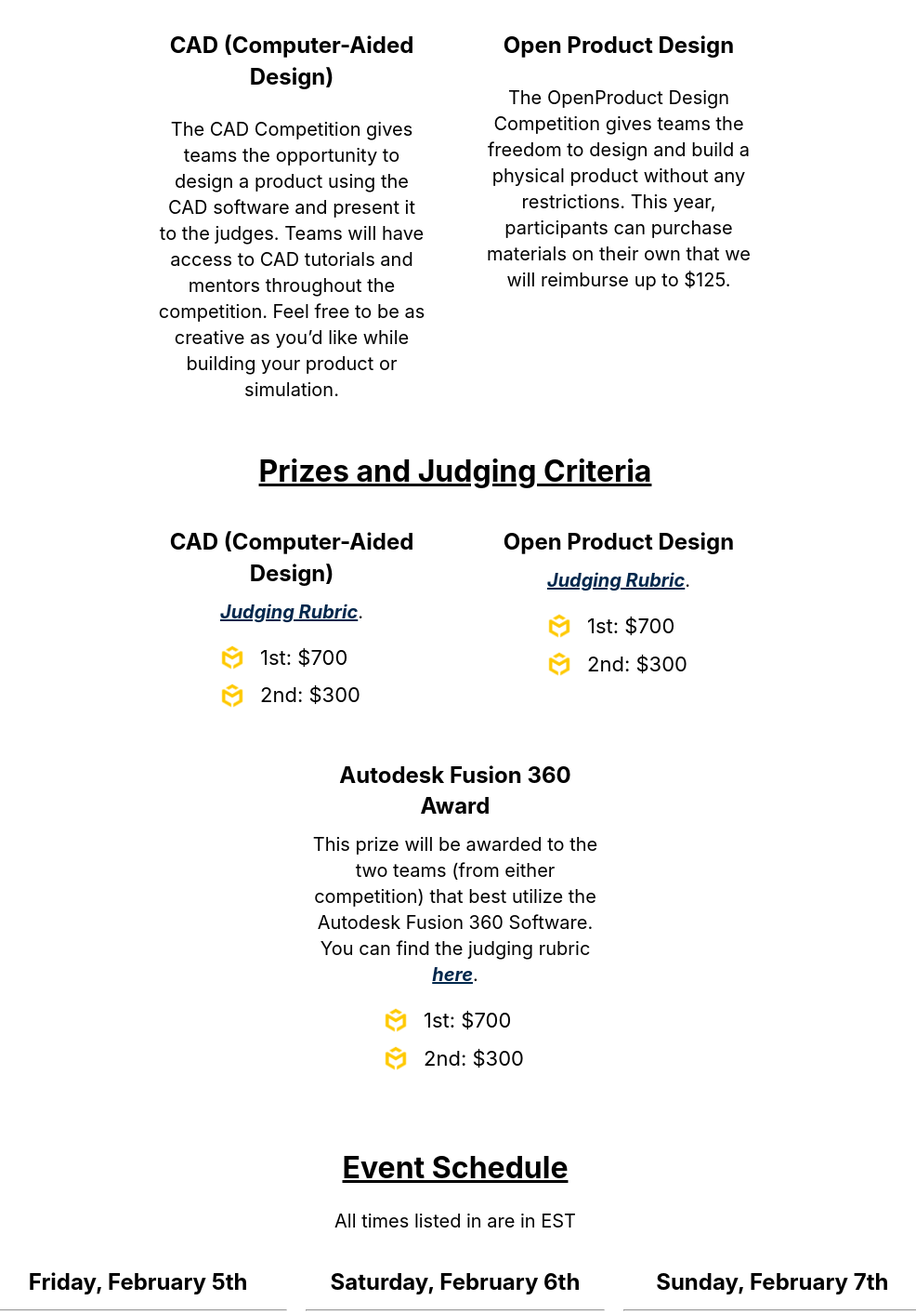
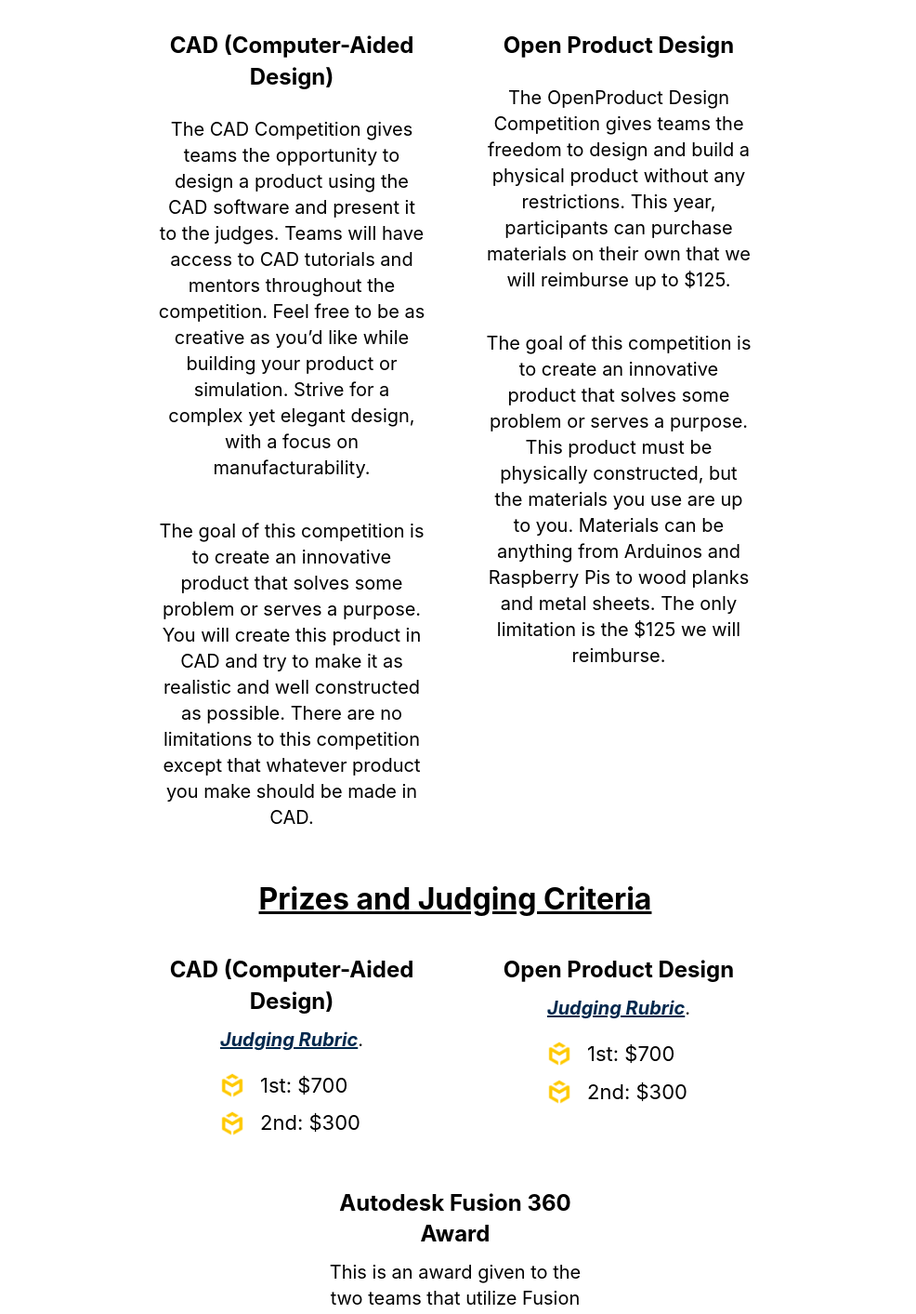
Before and after one commit to calvin-zheng/makeathon-web, a React (Create React App) app: page /event in a window 1280 px wide. Shown: the part 480-1893 px from the top of the page at 93% size, without its empty margins (150-1136 px from the left). Built offline with nearby package versions, Linux system fonts and the light colour scheme; a web font is replaced by a local one.

Commit message:
Added longer desc

```diff
--- a/src/components/event-info.jsx
+++ b/src/components/event-info.jsx
@@ -24,11 +24,17 @@ class EventInfo extends Component {
                         <div className="flex-row" style={{width: '50%'}}>
                             <div className="flex-col" style={{width: '45%'}}>
                                 <h4>CAD (Computer-Aided Design)</h4>
-                                <p>The CAD Competition gives teams the opportunity to design a product using the CAD software and present it to the judges. Teams will have access to CAD tutorials and mentors throughout the competition. Feel free to be as creative as you’d like while building your product or simulation.</p>
+                                <p>The CAD Competition gives teams the opportunity to design a product using the CAD software and present it to the judges. Teams will have access to CAD tutorials and mentors throughout the competition. Feel free to be as creative as you’d like while building your product or simulation. Strive for a complex yet elegant design, with a focus on manufacturability.
+                                </p>
+                                 <p>   The goal of this competition is to create an innovative product that solves some problem or serves a purpose. You will create this product in CAD and try to make it as realistic and well constructed as possible. There are no limitations to this competition except that whatever product you make should be made in CAD.
+                                </p>
                             </div>
                             <div className="flex-col" style={{width: '45%'}}>
                                 <h4>Open Product Design</h4>
                                 <p>The OpenProduct Design Competition gives teams the freedom to design and build a physical product without any restrictions. This year, participants can purchase materials on their own that we will reimburse up to $125.</p>
+
+                                <p>The goal of this competition is to create an innovative product that solves some problem or serves a purpose. This product must be physically constructed, but the materials you use are up to you. Materials can be anything from Arduinos and Raspberry Pis to wood planks and metal sheets. The only limitation is the $125 we will reimburse.
+                                </p>
                             </div>
                         </div>
                     </div>
@@ -67,7 +73,8 @@ class EventInfo extends Component {
                         <br />
                         <div className="flex-col" style={{width: '25%'}}>
                             <h4>Autodesk Fusion 360 Award</h4>
-                            <p style={{margin: '5px'}}>This prize will be awarded to the two teams (from either competition) that best utilize the Autodesk Fusion 360 Software. You can find the judging rubric  <a href="https://docs.google.com/document/d/1yCTgJZe65scYPJXNgOvdxfqZDjuE1Gqg9S3X_iwQmFI/edit?usp=sharing"><i>here</i></a>.</p>
+                            <p style={{margin: '5px'}}>This is an award given to the two teams that utilize Fusion 360 software the best. You can enter into this award by using Fusion 360 in either competition. If you use Fusion 360, we recommend considering the criteria of your competitions’ rubric along with the criteria of the Fusion 360 award.
+                                You can find the judging rubric  <a href="https://docs.google.com/document/d/1yCTgJZe65scYPJXNgOvdxfqZDjuE1Gqg9S3X_iwQmFI/edit?usp=sharing"><i>here</i></a>.</p>
                             <div className="bullets">
                                 <div className="makebullet">
                                     <img src={makeicon} className="makebulletimg" alt="makeathon logo bullet"/>
```
